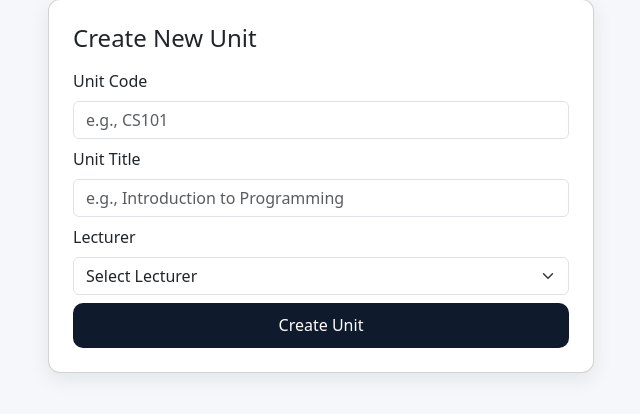
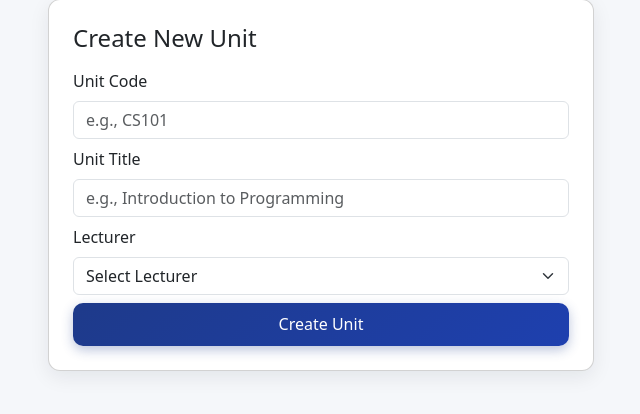
Before and after one commit to HBIUCAMPUS/HBIU-UNIVERSITY-PORTAL, a Flask app: template templates/admin_create_unit.html in a window 1280 px wide. Shown: the part 139-553 px from the top of the page, without its empty margins (319-959 px from the left). Run offline with Flask 3, Linux system fonts and the light colour scheme; the template is opened without the code that fills it, so the values that code supplies are empty.

Commit message:
Update admin_create_unit.html

```diff
--- a/templates/admin_create_unit.html
+++ b/templates/admin_create_unit.html
@@ -22,7 +22,7 @@
                         {% endfor %}
                     </select>
                 </div>
-                <button class="btn btn-gold w-100">Create Unit</button>
+                <button class="btn btn-royal-blue w-100">Create Unit</button>
             </form>
         </div>
     </div>
```
